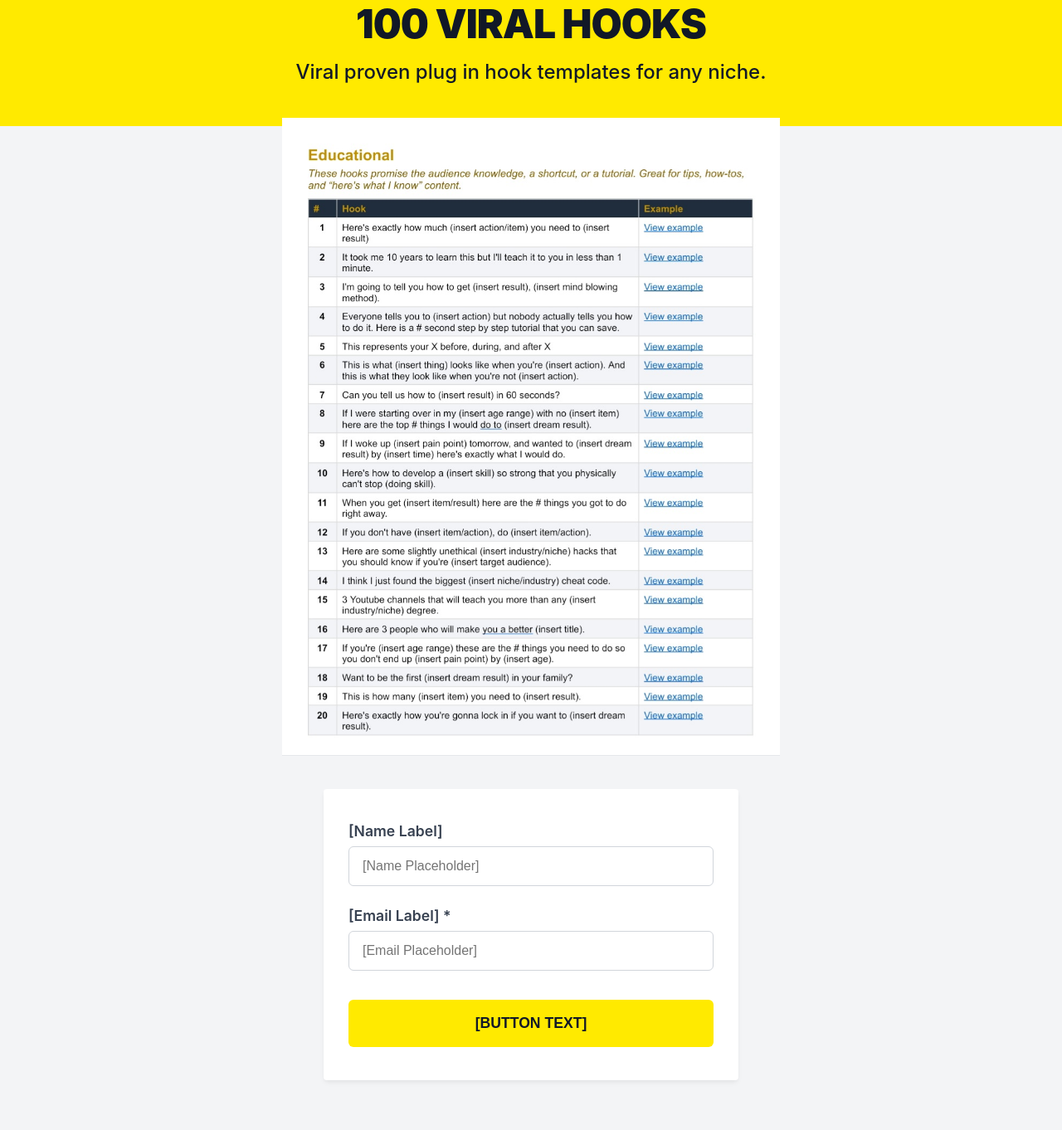
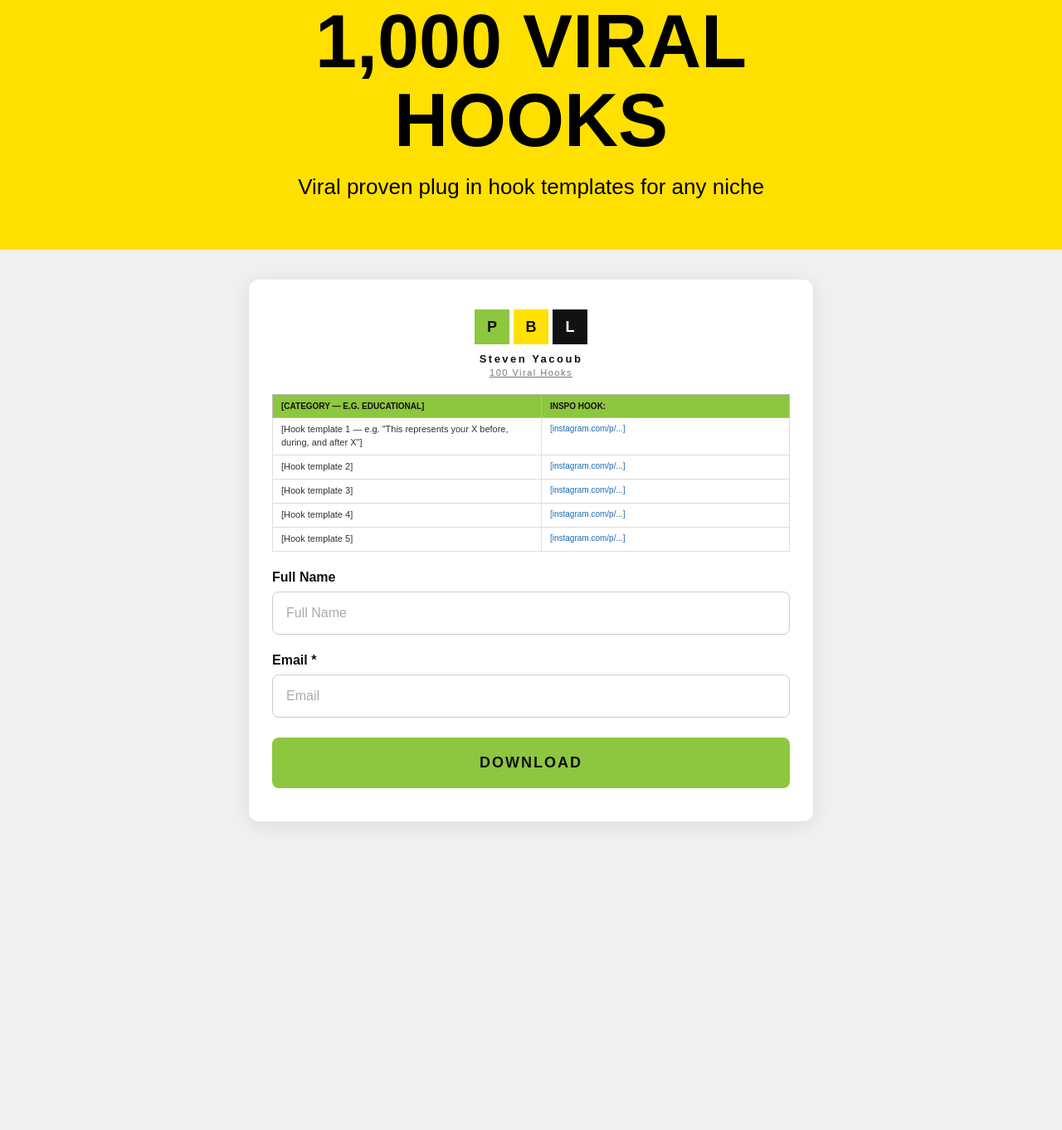
Before and after one commit to sevoyacoub/freebie-page, a plain HTML site: page index.html in a window 1280 px wide. Shown: the part 57-1419 px from the top of the page at 83% size. After the commit the page ends 1083 px from the top, so only its background shows below. Drawn offline with Linux system fonts and the light colour scheme.

Commit message:
Update index.html

```diff
--- a/index.html
+++ b/index.html
@@ -1,167 +1,251 @@
 <!DOCTYPE html>
 <html lang="en">
 <head>
-    <meta charset="UTF-8">
-    <meta name="viewport" content="width=device-width, initial-scale=1.0">
-    <title>[Your Page Title Here]</title>
-    <style>
-        /* Base Styles */
-        body {
-            margin: 0;
-            padding: 0;
-            font-family: -apple-system, BlinkMacSystemFont, "Segoe UI", Roboto, Helvetica, Arial, sans-serif;
-            background-color: #f3f4f6; /* Light gray background matching the screenshot */
-            color: #111827;
-        }
+  <meta charset="UTF-8" />
+  <meta name="viewport" content="width=device-width, initial-scale=1.0"/>
+  <title>100 viral hooks</title>
+  <style>
+    * { margin: 0; padding: 0; box-sizing: border-box; }
+    body { font-family: Arial, sans-serif; background: #f0f0f0; }
 
-        /* Header Section */
-        .hero-section {
-            background-color: #FFEA00; /* Bright yellow replacement */
-            text-align: center;
-            padding: 60px 20px 50px 20px;
-        }
+    /* ===== HERO — changed to yellow ===== */
+    .hero {
+      background-color: #FFE000;
+      padding: 60px 24px;
+      text-align: center;
+    }
+    .hero h1 {
+      font-size: clamp(48px, 12vw, 90px);
+      font-weight: 900;
+      color: #000;
+      line-height: 1.05;
+      text-transform: uppercase;
+    }
+    .hero p {
+      font-size: clamp(18px, 4vw, 26px);
+      color: #000;
+      margin-top: 18px;
+      font-weight: 400;
+    }
 
-        .hero-section h1 {
-            font-size: 3rem;
-            font-weight: 900;
-            margin: 0 0 15px 0;
-            line-height: 1.1;
-            letter-spacing: -1px;
-        }
+    /* ===== CARD ===== */
+    .card {
+      max-width: 680px;
+      margin: 36px auto;
+      background: #fff;
+      border-radius: 12px;
+      padding: 36px 28px 40px;
+      box-shadow: 0 4px 24px rgba(0,0,0,0.09);
+    }
 
-        .hero-section h2 {
-            font-size: 1.5rem;
-            font-weight: 500;
-            margin: 0;
-            line-height: 1.3;
-        }
+    /* ===== LOGO BLOCK ===== */
+    .logo-area { text-align: center; margin-bottom: 6px; }
+    .pbl-logo { display: inline-flex; gap: 5px; margin-bottom: 10px; }
+    .logo-box {
+      width: 42px; height: 42px;
+      display: flex; align-items: center; justify-content: center;
+      font-weight: 900; font-size: 18px;
+    }
+    .logo-box.p { background: #8DC63F; color: #111; }
+    .logo-box.b { background: #FFE000; color: #111; }
+    .logo-box.l { background: #111; color: #fff; }
+    .brand-name {
+      font-size: 13px; font-weight: 700;
+      letter-spacing: 2.5px; color: #111; margin-bottom: 3px;
+    }
+    .doc-subtitle {
+      font-size: 11px; letter-spacing: 1.5px; color: #777;
+      text-decoration: underline;
+    }
 
-        /* Image/Document Preview Section */
-        .preview-section {
-            display: flex;
-            justify-content: center;
-            padding: 0 20px;
-            margin-top: -10px; /* Pulls it slightly up if needed, adjust as you see fit */
-        }
+    /* ===== PREVIEW TABLE ===== */
+    .preview-table {
+      width: 100%; border-collapse: collapse;
+      margin: 20px 0 10px; font-size: 11px;
+    }
+    .preview-table thead tr { background: #8DC63F; }
+    .preview-table thead th {
+      padding: 8px 10px; text-align: left;
+      font-weight: 700; font-size: 10px;
+      text-transform: uppercase; color: #111;
+      border: 1px solid #bbb;
+    }
+    .preview-table tbody tr { border-bottom: 1px solid #eee; }
+    .preview-table tbody td {
+      padding: 6px 10px; color: #333;
+      vertical-align: top; line-height: 1.45;
+      border: 1px solid #ddd;
+    }
+    .preview-table tbody td:first-child { width: 52%; }
+    .preview-table tbody td.link-cell {
+      color: #1a6bb5; font-size: 10px; word-break: break-all;
+    }
 
-        .preview-image-container {
-            background-color: #ffffff;
-            max-width: 600px;
-            width: 100%;
-            min-height: 300px; /* Placeholder height */
-            display: flex;
-            align-items: center;
-            justify-content: center;
-            border-bottom: 1px solid #e5e7eb;
-            color: #9ca3af;
-            font-weight: bold;
-        }
+    /* ===== FORM ===== */
+    .form-group { margin-top: 22px; }
+    .form-group label {
+      display: block; font-weight: 600;
+      font-size: 16px; margin-bottom: 8px; color: #111;
+    }
+    .form-group input {
+      width: 100%; padding: 16px;
+      border: 1.5px solid #ccc; border-radius: 8px;
+      font-size: 16px; color: #333; outline: none;
+      transition: border-color 0.2s;
+    }
+    .form-group input:focus { border-color: #111; }
+    .form-group input::placeholder { color: #aaa; }
 
-        .preview-image-container img {
-            width: 100%;
-            height: auto;
-            display: block;
-        }
+    .submit-btn {
+      width: 100%; padding: 20px;
+      background: #8DC63F; border: none; border-radius: 8px;
+      font-size: 18px; font-weight: 900;
+      letter-spacing: 2px; text-transform: uppercase;
+      color: #111; cursor: pointer; margin-top: 24px;
+      transition: opacity 0.2s;
+    }
+    .submit-btn:hover { opacity: 0.88; }
+    .submit-btn:disabled { opacity: 0.6; cursor: not-allowed; }
 
-        /* Form Section */
-        .form-section {
-            display: flex;
-            justify-content: center;
-            padding: 40px 20px 60px 20px;
-        }
+    /* ===== THANK YOU ===== */
+    #thank-you { display: none; text-align: center; padding: 40px 10px; }
+    #thank-you h2 {
+      font-size: 30px; font-weight: 900; color: #111; margin-bottom: 14px;
+    }
+    #thank-you p { font-size: 17px; color: #555; line-height: 1.65; }
+    #thank-you .dl-link {
+      display: inline-block; margin-top: 26px;
+      padding: 16px 40px; background: #FFE000;
+      color: #111; font-weight: 900;
+      text-decoration: none; border-radius: 8px;
+      font-size: 16px; letter-spacing: 1px;
+    }
 
-        .form-card {
-            background-color: #ffffff;
-            width: 100%;
-            max-width: 500px;
-            padding: 40px 30px;
-            border-radius: 4px;
-            box-shadow: 0 4px 6px -1px rgba(0, 0, 0, 0.05), 0 2px 4px -1px rgba(0, 0, 0, 0.03);
-            box-sizing: border-box;
-        }
-
-        /* Form Inputs */
-        .input-group {
-            margin-bottom: 25px;
-        }
-
-        .input-group label {
-            display: block;
-            font-size: 1.1rem;
-            font-weight: 600;
-            color: #374151;
-            margin-bottom: 8px;
-        }
-
-        .input-group input {
-            width: 100%;
-            padding: 14px 16px;
-            font-size: 1rem;
-            border: 1px solid #d1d5db;
-            border-radius: 6px;
-            box-sizing: border-box;
-            outline: none;
-            transition: border-color 0.2s ease;
-        }
-
-        .input-group input:focus {
-            border-color: #111827;
-        }
-
-        /* Submit Button */
-        .submit-btn {
-            width: 100%;
-            background-color: #FFEA00; /* Matching yellow button */
-            color: #111827;
-            border: none;
-            padding: 18px;
-            font-size: 1.1rem;
-            font-weight: 800;
-            border-radius: 6px;
-            cursor: pointer;
-            margin-top: 10px;
-            transition: background-color 0.2s ease;
-        }
-
-        .submit-btn:hover {
-            background-color: #e6d300;
-        }
-    </style>
+    /* ===== ERROR ===== */
+    .error-msg {
+      display: none; color: #c0392b;
+      font-size: 13px; margin-top: 8px;
+    }
+  </style>
 </head>
 <body>
 
-    <header class="hero-section">
-        <h1>100 VIRAL HOOKS</h1>
-        <h2>Viral proven plug in hook templates for any niche.</h2>
-    </header>
+  <!-- HERO -->
+  <div class="hero">
+    <h1>1,000 VIRAL<br>HOOKS</h1>
+    <p>Viral proven plug in hook templates for any niche</p>
+  </div>
 
-    <section class="preview-section">
-        <div class="preview-image-container">
-          <img src="Screenshot_20260618_015354_Docs.jpg" alt="Spreadsheet Preview">
+  <!-- CARD -->
+  <div class="card">
 
-        </div>
-    </section>
+    <!-- Logo -->
+    <div class="logo-area">
+      <div class="pbl-logo">
+        <div class="logo-box p">P</div>
+        <div class="logo-box b">B</div>
+        <div class="logo-box l">L</div>
+      </div>
+      <div class="brand-name">Steven Yacoub</div>
+      <div class="doc-subtitle">100 Viral Hooks</div>
+    </div>
 
-    <section class="form-section">
-        <div class="form-card">
+    <!-- Preview Table -->
+    <table class="preview-table">
+      <thead>
+        <tr>
+          <th>[Category — e.g. EDUCATIONAL]</th>
+          <th>INSPO HOOK:</th>
+        </tr>
+      </thead>
+      <tbody>
+        <tr>
+          <td>[Hook template 1 — e.g. "This represents your X before, during, and after X"]</td>
+          <td class="link-cell">[instagram.com/p/...]</td>
+        </tr>
+        <tr>
+          <td>[Hook template 2]</td>
+          <td class="link-cell">[instagram.com/p/...]</td>
+        </tr>
+        <tr>
+          <td>[Hook template 3]</td>
+          <td class="link-cell">[instagram.com/p/...]</td>
+        </tr>
+        <tr>
+          <td>[Hook template 4]</td>
+          <td class="link-cell">[instagram.com/p/...]</td>
+        </tr>
+        <tr>
+          <td>[Hook template 5]</td>
+          <td class="link-cell">[instagram.com/p/...]</td>
+        </tr>
+      </tbody>
+    </table>
 
-            <form action="https://script.google.com/macros/s/AKfycbxRVzQrHj6T88hu66v0Zhj20bw6Ie-B9zObMiAaRpQJ9Cgxawb-9K0RrVeuraVaA4uM/exec" method="POST">
+    <!-- Form -->
+    <div id="form-wrapper">
+      <div class="form-group">
+        <label>Full Name</label>
+        <input type="text" id="inp-name" placeholder="Full Name" />
+      </div>
+      <div class="form-group">
+        <label>Email *</label>
+        <input type="email" id="inp-email" placeholder="Email" />
+        <div class="error-msg" id="email-error">Please enter a valid email.</div>
+      </div>
+      <button class="submit-btn" id="submit-btn" onclick="submitForm()">DOWNLOAD</button>
+    </div>
 
-                <div class="input-group">
-                    <label for="full-name">[Name Label]</label>
-                    <input type="text" id="full-name" name="name" placeholder="[Name Placeholder]">
-                </div>
+    <!-- Thank You (hidden until submit) -->
+    <div id="thank-you">
+      <h2>[Thank you headline — e.g. "You're in! 🎉"]</h2>
+      <p>
+        [Your custom message — e.g. "Your free hooks doc is on its way.
+        Check your inbox in the next few minutes."]
+      </p>
+      <a href="[PASTE YOUR FILE/DRIVE LINK HERE]" class="dl-link" target="_blank">
+        DOWNLOAD NOW
+      </a>
+    </div>
 
-                <div class="input-group">
-                    <label for="email-address">[Email Label] *</label>
-                    <input type="email" id="email-address" name="email" placeholder="[Email Placeholder]" required>
-                </div>
+  </div><!-- /card -->
 
-                <button type="submit" class="submit-btn">[BUTTON TEXT]</button>
-            </form>
+  <script>
+    // ⬇️ Paste your Google Apps Script Web App URL here
+    const SCRIPT_URL = '[PASTE YOUR APPS SCRIPT URL HERE]';
 
-        </div>
-    </section>
+    async function submitForm() {
+      const name  = document.getElementById('inp-name').value.trim();
+      const email = document.getElementById('inp-email').value.trim();
+      const errEl = document.getElementById('email-error');
+      const btn   = document.getElementById('submit-btn');
+
+      // Basic validation
+      errEl.style.display = 'none';
+      if (!email || !email.includes('@')) {
+        errEl.style.display = 'block';
+        return;
+      }
+
+      btn.textContent = 'SENDING...';
+      btn.disabled = true;
+
+      const body = new FormData();
+      body.append('name', name);
+      body.append('email', email);
+
+      try {
+        // no-cors = we can't read the response, but the request goes through
+        await fetch(SCRIPT_URL, { method: 'POST', mode: 'no-cors', body });
+      } catch (_) {
+        // fetch may throw on opaque response — that's fine, data still saves
+      }
+
+      // Show thank you
+      document.getElementById('form-wrapper').style.display = 'none';
+      document.getElementById('thank-you').style.display = 'block';
+    }
+  </script>
 
 </body>
 </html>
```
